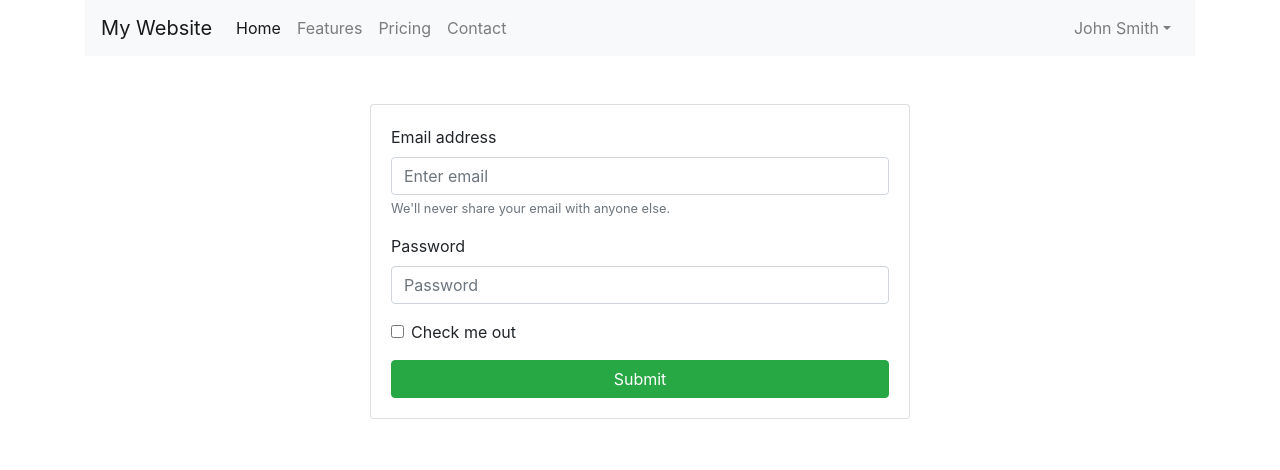
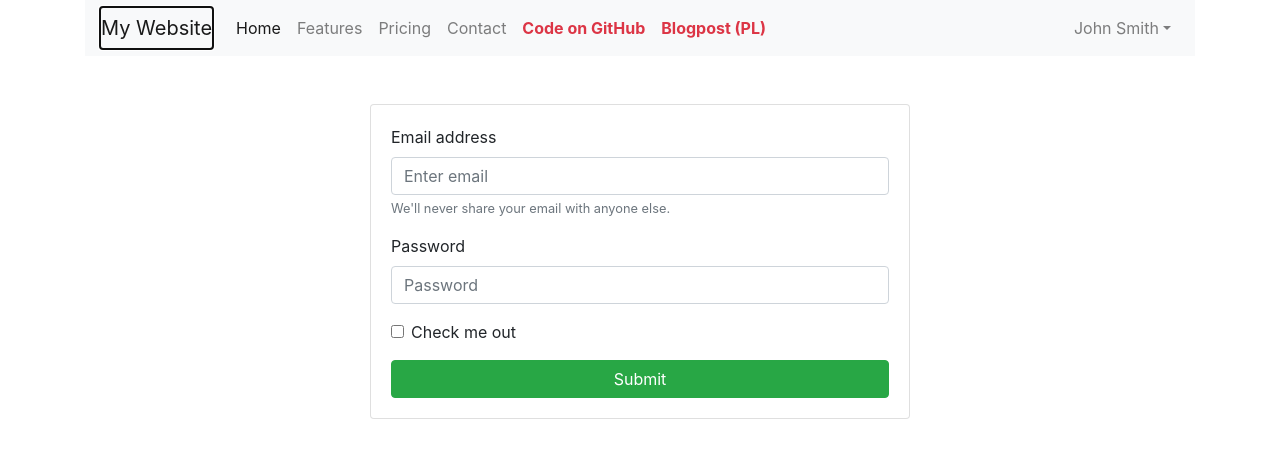
Before and after one commit to webroadpl/audio-described-navigation, a plain HTML site: page index.html in a window 1280 px wide. Drawn offline with nearby package versions, Linux system fonts and the light colour scheme.

Commit message:
Initial commit

```diff
--- a/index.html
+++ b/index.html
@@ -8,7 +8,7 @@
     <body>
     <div class="container">
         <nav class="navbar navbar-expand-lg navbar-light bg-light">
-            <a class="navbar-brand" href="#" aria-label="Home page of My Website">My Website</a>
+            <a class="navbar-brand" href="#" aria-label="Home page of My Website" autofocus>My Website</a>
             <button class="navbar-toggler" type="button" data-toggle="collapse" data-target="#navbarNav" aria-controls="navbarNav" aria-expanded="false" aria-label="Toggle navigation">
                 <span class="navbar-toggler-icon"></span>
             </button>
@@ -25,6 +25,12 @@
                     </li>
                     <li class="nav-item">
                         <a class="nav-link" href="#" aria-label="Contact">Contact</a>
+                    </li>
+                    <li class="nav-item">
+                        <a class="nav-link text-danger font-weight-bold" href="#" aria-label="Get code from GitHub">Code on GitHub</a>
+                    </li>
+                    <li class="nav-item">
+                        <a class="nav-link text-danger font-weight-bold" href="https://webroad.pl/html5-css3/7589-web-speech-api-nawigacja-na-stronie-z-audiodeskrypcja" aria-label="Post on my blog">Blogpost (PL)</a>
                     </li>
                 </ul>
             </div>
@@ -70,7 +76,7 @@
 
     <script src="https://code.jquery.com/jquery-3.5.1.slim.min.js"></script>
     <script src="https://cdn.jsdelivr.net/npm/bootstrap@4.5.3/dist/js/bootstrap.bundle.min.js"></script>
-    <script src="app.js"></script>
+    <script src="audio-describe.js"></script>
 
     </body>
 </html>
```
Also changed, not shown: audio-describe.js (renamed from app.js).
